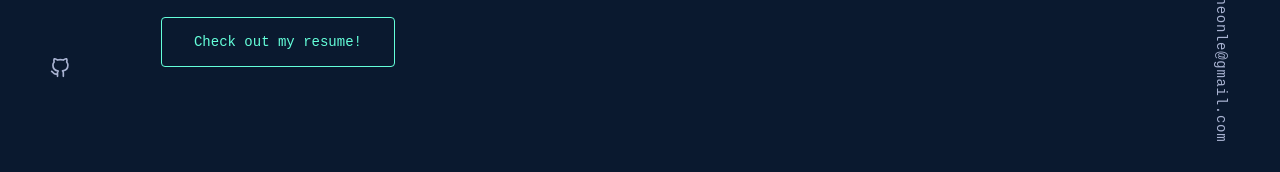
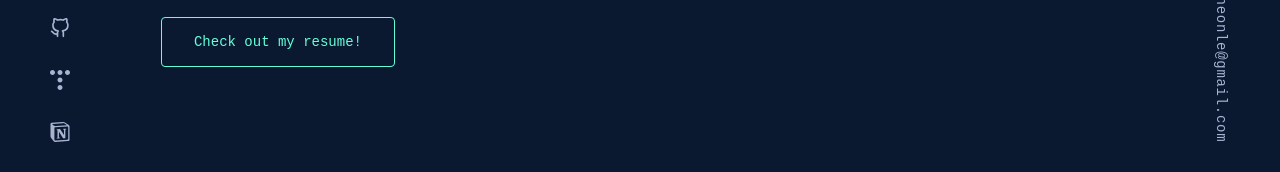
Before and after one commit to heondeam/shlee-resume, a Next.js app: page / in a window 1280 px wide. Shown: the part 536-708 px from the top of the page. Built offline with nearby package versions, Linux system fonts and the light colour scheme; a web font is replaced by a local one.

Commit message:
fix: attach type

```diff
--- a/components/common/sidebar.tsx
+++ b/components/common/sidebar.tsx
@@ -1,27 +1,36 @@
 'use client'
 
-import P1 from '@components/typography/p1'
+import Link from 'next/link'
 import P5 from '@components/typography/p5'
+import { SidebarLeftLink, config } from '@utils/config'
+
 import Github from '@svg/github.svg'
-import { config } from '@utils/config'
-import Link from 'next/link'
+import Blog from '@svg/blog.svg'
+import Notion from '@svg/notion.svg'
 
 type SidebarProps = {
   direction: 'left' | 'right'
 }
 
 export default function Sidebar({ direction }: SidebarProps) {
-  const { left, right } = config.sidebarLinks
+  const { left, right } = config.sidebarLinks as { left: SidebarLeftLink[]; right: any }
 
   const iconMap: { [key: string]: JSX.Element } = {
-    github: <Github className="w-[20px] h-[20px]" />
+    github: <Github className="w-[20px] h-[20px]" />,
+    blog: <Blog className="w-[20px] h-[20px]" />,
+    notion: <Notion className="w-[20px] h-[20px]" />
   }
 
-  const renderLinks = (links: any[]) => {
+  const renderLinks = (links: SidebarLeftLink[]) => {
     return links.map((link, i) => {
       if (link.type === 'link') {
         return (
-          <Link key={i} href={'/'}>
+          <Link
+            className="hover:text-green transition-custom"
+            key={i}
+            href={link.url}
+            target="_blank"
+          >
             {iconMap[link.icon]}
           </Link>
         )
```
